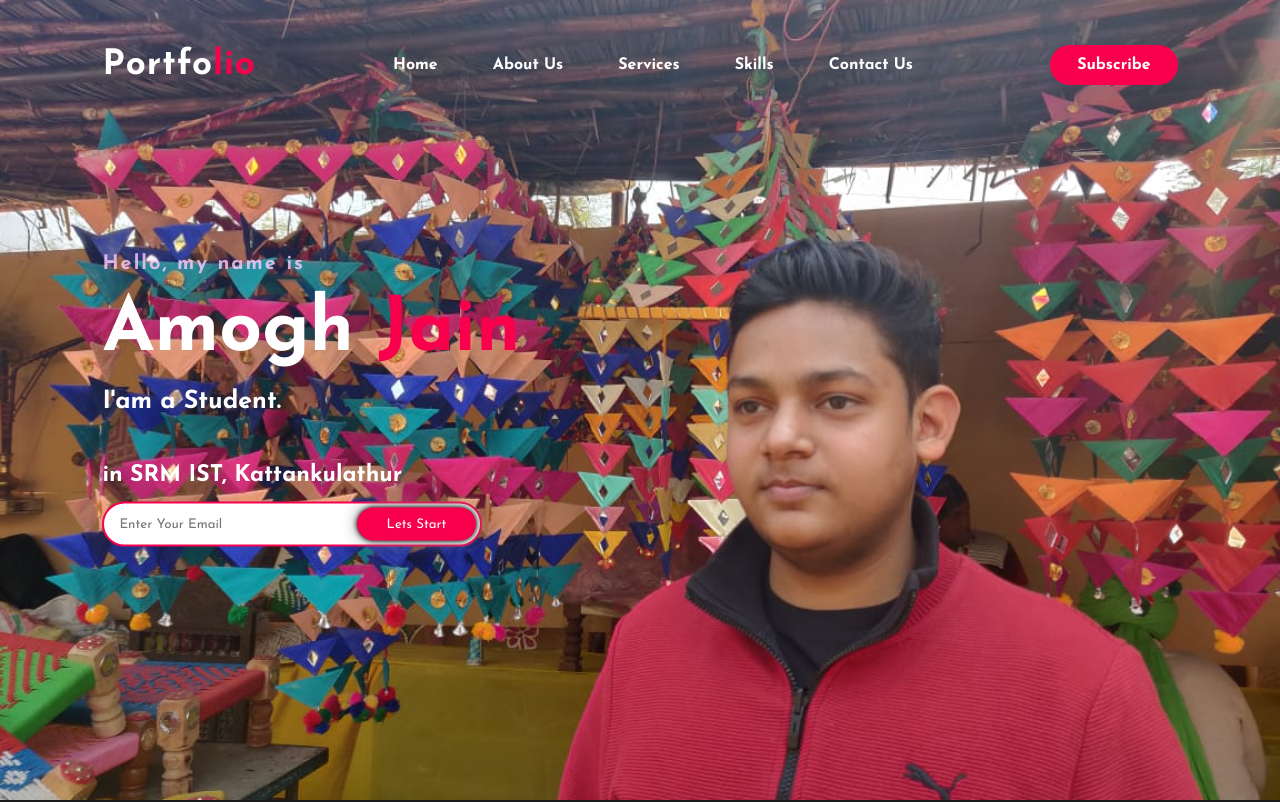
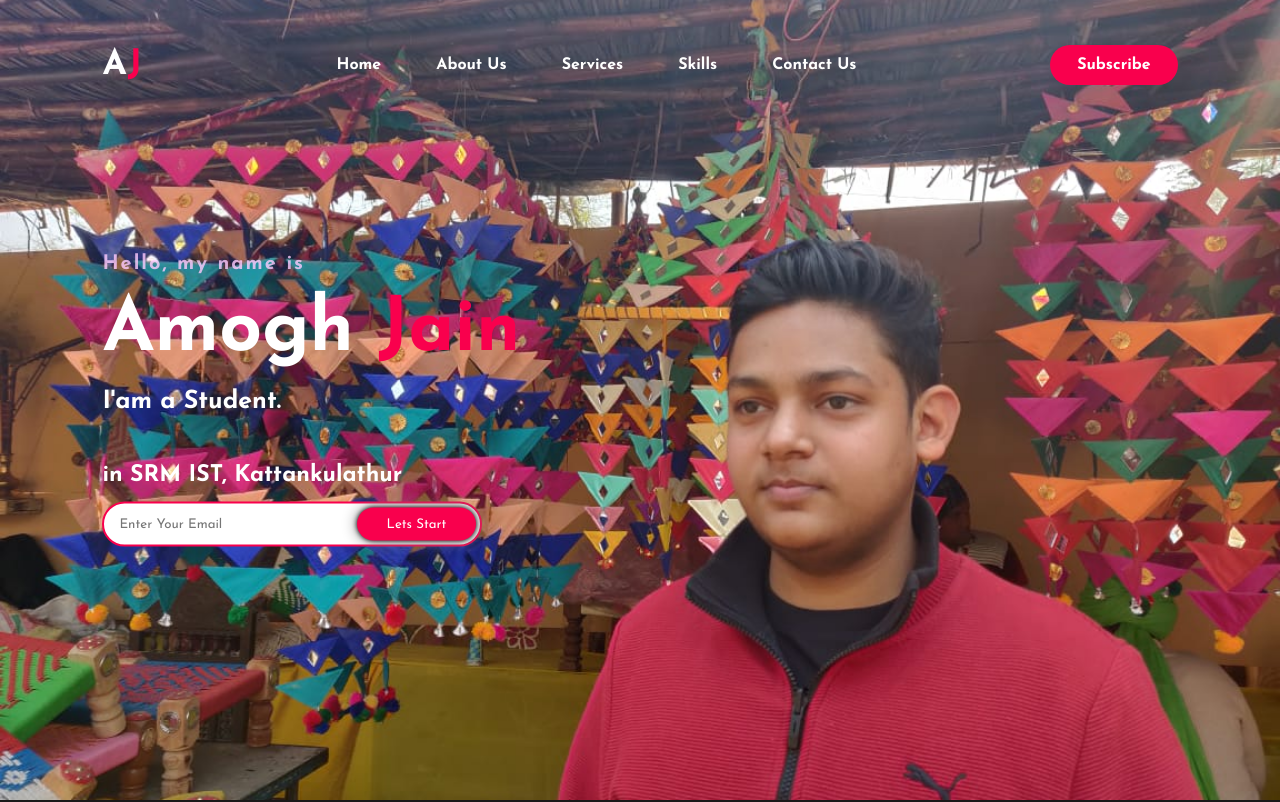
Before and after one commit to Amoghj17/portfolio.github.io, a plain HTML site: page index.html in a window 1280 px wide. Shown: the top 802 px of the page. Drawn offline with Linux system fonts and the light colour scheme.

Commit message:
Update index.html

```diff
--- a/index.html
+++ b/index.html
@@ -15,7 +15,7 @@
 
 	<div class="hero">
 		<nav>
-			<h2 class="logo">Portfo<span>lio</span></h2>
+			<h2 class="logo">A<span>J</span></h2>
 			<ul>
 				<li><a href="#">Home</a></li>
 				<li><a href="#">About Us</a></li>
```
